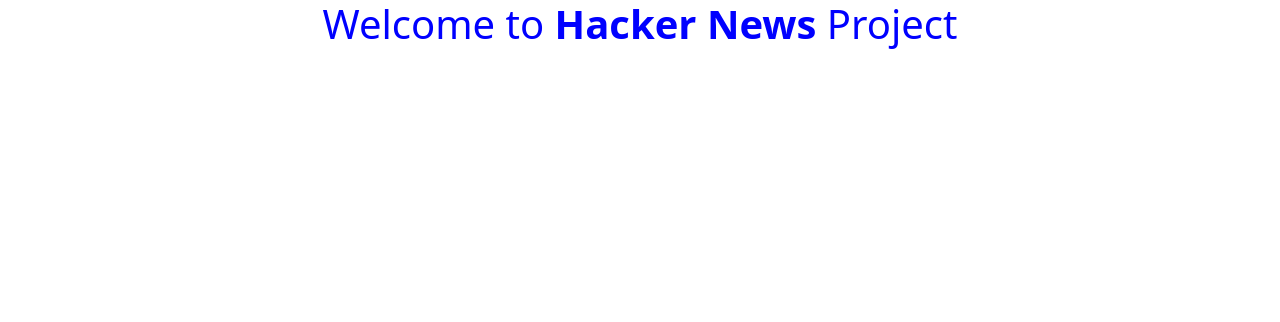
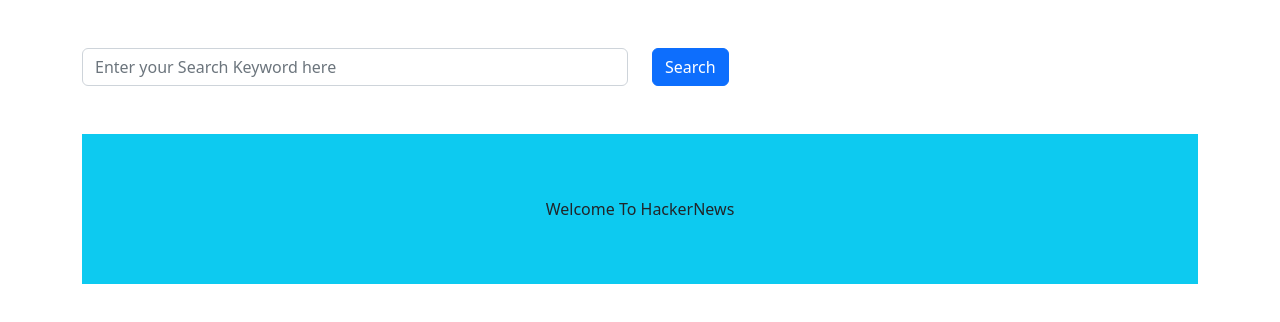
Before and after one commit to SK-tec/hackernews, a React (Create React App) app: page / in a window 1280 px wide. Shown: the top 322 px of the page. Built offline with nearby package versions, Linux system fonts and the light colour scheme.

Commit message:
Seach bar added and added functionality for Fetching Data

```diff
--- a/package.json
+++ b/package.json
@@ -6,6 +6,7 @@
     "@testing-library/jest-dom": "^5.16.5",
     "@testing-library/react": "^13.4.0",
     "@testing-library/user-event": "^13.5.0",
+    "axios": "^1.3.0",
     "bootstrap": "^5.2.3",
     "react": "^18.2.0",
     "react-bootstrap": "^2.7.0",
--- a/src/App.js
+++ b/src/App.js
@@ -1,11 +1,7 @@
-import './App.css';
+import "./App.css";
 
 function App() {
-  return (
-    <div className="App">
-     <h1 style={{color:'blue'}}>Welcome to <strong>Hacker News</strong>  Project</h1>
-    </div>
-  );
+  return <div className="App">{}</div>;
 }
 
 export default App;
--- /dev/null
+++ b/src/components/Searchbar.js
@@ -0,0 +1,57 @@
+import React from "react";
+import { Button, Container, Row, Col, Form } from "react-bootstrap";
+import { useState} from "react";
+import axios from "axios";
+
+const Searchbar = () => {
+  const [searchWord, setSearchWord] = useState("");
+  const [news, setNews] = useState([]);
+
+  const handleClick = (e) => {
+    e.preventDefault();
+
+    axios
+      .get(`http://hn.algolia.com/api/v1/search?query=${searchWord}`)
+      .then((res) => {
+        setNews(res.data.hits);
+        console.log(res.data.hits);
+      })
+      .catch((err) => {
+        console.log(err);
+      });
+  };
+
+  return (
+    <>
+      <Container className="mt-5">
+        <Row>
+          <Col sm={6}>
+            <Form >
+              <Form.Control
+                type="text"
+                placeholder="Enter your Search Keyword here"
+                value={searchWord}
+                onChange={(e) => setSearchWord(e.target.value)}
+              />
+            </Form>
+          </Col>
+          <Col sm={4}>
+            <Button varient="info" onClick={handleClick}>
+              Search
+            </Button>
+          </Col>
+        </Row>
+      </Container>
+      <Container >
+        {searchWord !== "" ? (
+          news.map((element,index) => <ul><li>{element.title} <a href={element.url} target='_blank'>{element.url}</a>
+          </li></ul>)
+        ) : (
+          <div style={{ minHeight: '150px' }}  className="mt-5 bg-info d-flex justify-content-center align-items-center">Welcome To HackerNews</div>
+        )}
+      </Container>
+    </>
+  );
+};
+
+export default Searchbar;
--- a/src/index.js
+++ b/src/index.js
@@ -5,11 +5,14 @@
 import reportWebVitals from './reportWebVitals';
 // Importing the Bootstrap CSS
 import 'bootstrap/dist/css/bootstrap.min.css';
+import  Searchbar from './components/Searchbar';
+
 
 const root = ReactDOM.createRoot(document.getElementById('root'));
 root.render(
   <React.StrictMode>
     <App />
+     <Searchbar/>
   </React.StrictMode>
 );
 
```
Also changed, not shown: src/components/Header.js (added), 1 other file (tests, documents, lock files or other folders).
